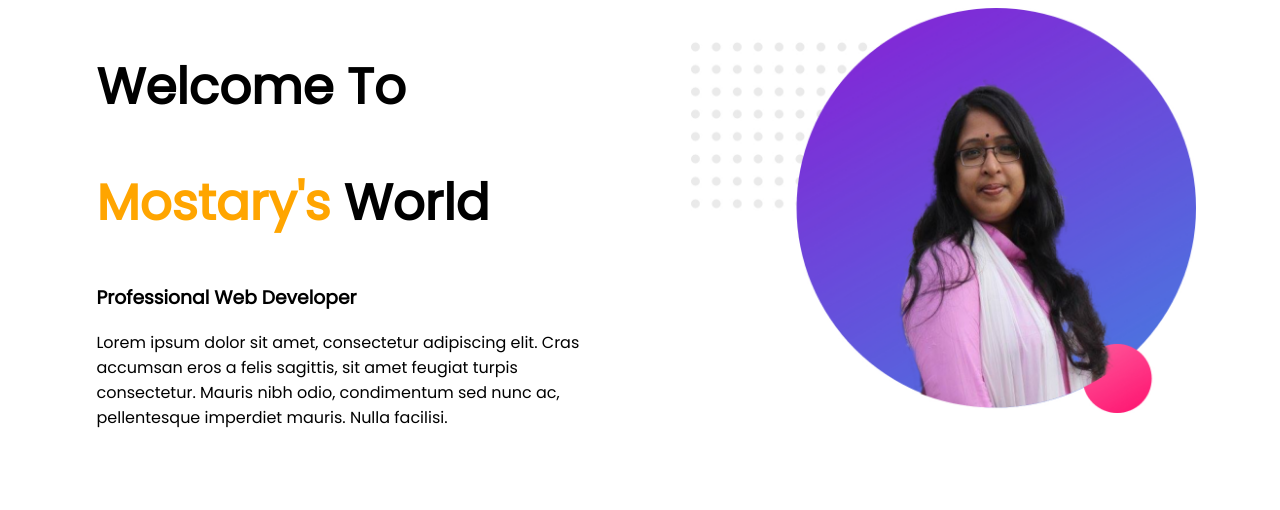
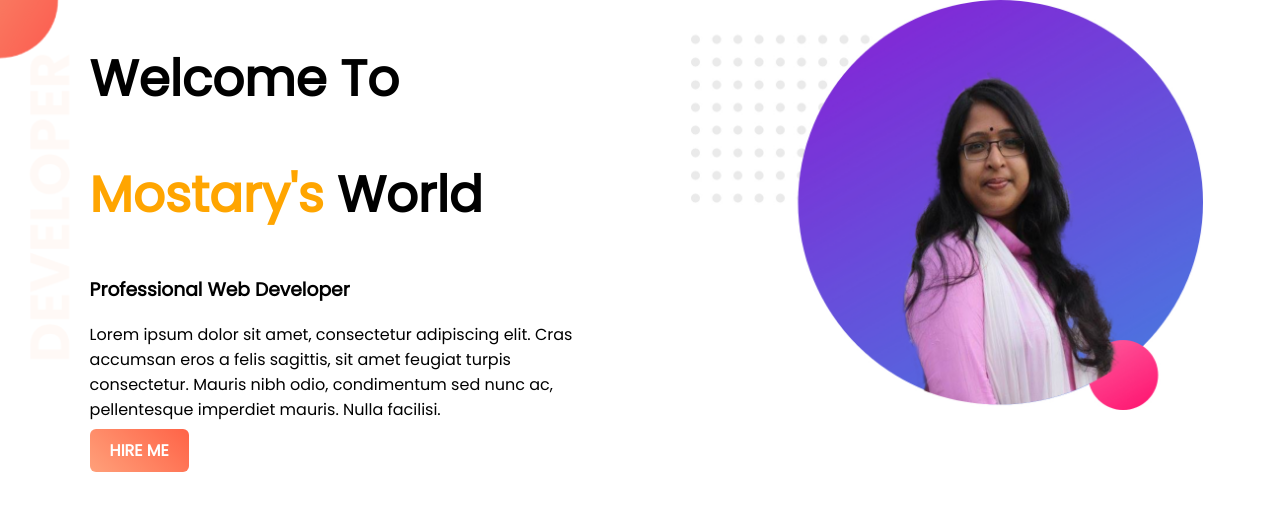
Before and after one commit to Mostary21/portfolio, a plain HTML site: page index.html in a window 1280 px wide. Drawn offline with Linux system fonts and the light colour scheme.

Commit message:
top banner

```diff
--- a/index.html
+++ b/index.html
@@ -9,12 +9,13 @@
     <link rel="stylesheet" href="style.css">
 </head>
 <body>
-    <section>
+    <section class="top-banner">
         <div class="half-width">
             <h1>Welcome To</h1>
             <h1><span class="name-color">Mostary's</span> World</h1>
             <h3>Professional Web Developer</h3>
             <p>Lorem ipsum dolor sit amet, consectetur adipiscing elit. Cras accumsan eros a felis sagittis, sit amet feugiat turpis consectetur. Mauris nibh odio, condimentum sed nunc ac, pellentesque imperdiet mauris. Nulla facilisi.</p>
+            <a class="link-button" href="https://www.linkedin.com/in/mostarykhan/" target="_blank">HIRE ME</a>
         </div>
         <div class="half-width">
             <img src="images/mostary-khan-01.jpg" alt="mostary khan">
--- a/style.css
+++ b/style.css
@@ -1,5 +1,6 @@
 body{
     font-family: 'Poppins', sans-serif;
+    margin: 0%;
 }
 h1{
   font-size: 50px;
@@ -16,3 +17,18 @@ h1{
 .half-width img{
   width: 100%;
 }
+.top-banner{
+  background-image: url("images/top-banner.png");
+  background-repeat: no-repeat;
+}
+section{
+  height: 500px;
+}
+.link-button{
+  text-decoration: none;
+  background-image: linear-gradient(45deg, lightsalmon, tomato);
+  padding: 10px 20px;
+  border-radius: 6px;
+  color: white;
+  font-weight: 700;
+}
```
